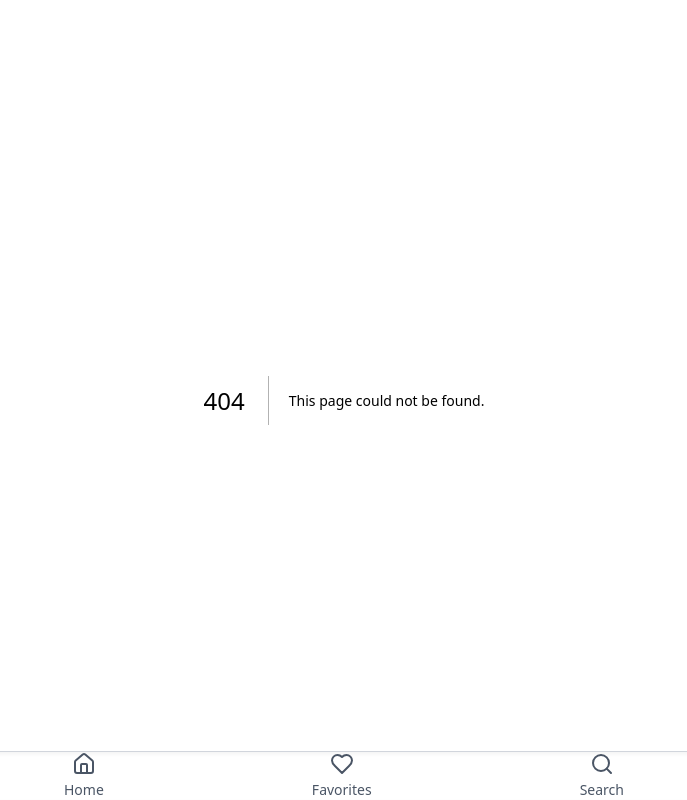
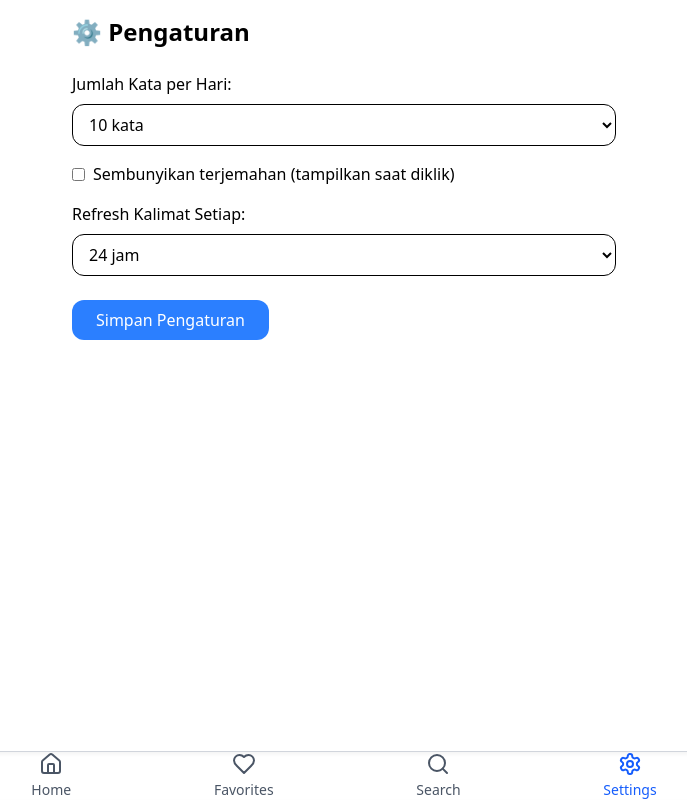
Before and after one commit to bozid95/talkbit, a Next.js app: page /settings in a window 1280 px wide. Before the commit this address had no page. Shown: the whole page, without its empty margins (296-983 px from the left). Built offline with nearby package versions, Linux system fonts and the light colour scheme.

Commit message:
add settings

```diff
--- a/src/components/BottomNavbar.tsx
+++ b/src/components/BottomNavbar.tsx
@@ -1,6 +1,6 @@
 import Link from "next/link";
 import { useRouter } from "next/router";
-import { Home, Heart, Search } from "lucide-react";
+import { Home, Heart, Search, Settings } from "lucide-react";
 
 export default function BottomNavbar() {
   const router = useRouter();
@@ -9,6 +9,7 @@ export default function BottomNavbar() {
     { href: "/", label: "Home", icon: <Home size={24} /> },
     { href: "/favorites", label: "Favorites", icon: <Heart size={24} /> },
     { href: "/search", label: "Search", icon: <Search size={24} /> },
+    { href: "/settings", label: "Settings", icon: <Settings size={24} /> },
   ];
 
   return (
--- a/src/components/WordOfTheDay.tsx
+++ b/src/components/WordOfTheDay.tsx
@@ -1,7 +1,7 @@
 import { useEffect, useState } from "react";
 import { WordEntry } from "@/types";
 import Cookies from "js-cookie";
-import { Heart, HeartOff, Volume2 } from "lucide-react"; // ikon speaker
+import { Heart, HeartOff, Volume2 } from "lucide-react";
 
 interface Props {
   initialWords: WordEntry[];
@@ -15,26 +15,80 @@ export default function WordOfTheDay({ initialWords, limit }: Props) {
     Record<string, boolean>
   >({});
 
+  const playPronunciation = (text: string) => {
+    if ("speechSynthesis" in window) {
+      const utterance = new SpeechSynthesisUtterance(text);
+      utterance.lang = "en-US";
+      speechSynthesis.speak(utterance);
+    } else {
+      alert("Text-to-speech tidak didukung di browser ini.");
+    }
+  };
+
   useEffect(() => {
-    const shuffled = [...initialWords].sort(() => Math.random() - 0.5);
-    setWords(shuffled.slice(0, limit));
+    const now = Date.now();
+    const lastRefresh = Number(Cookies.get("last_refresh") || 0);
+    const refreshHours = Number(Cookies.get("refresh_interval") || 6);
+    const hideTranslation = Cookies.get("hide_translation") === "true";
 
+    const shouldRefresh = now - lastRefresh > refreshHours * 3600000;
+
+    let selectedWords: WordEntry[] = [];
+
+    if (shouldRefresh) {
+      // Shuffle dan ambil limit kata
+      const shuffled = [...initialWords].sort(() => Math.random() - 0.5);
+      selectedWords = shuffled.slice(0, limit);
+      Cookies.set("last_refresh", String(now), { expires: 3650 });
+      Cookies.set("saved_words", JSON.stringify(selectedWords), {
+        expires: 3650,
+      });
+    } else {
+      // Ambil kata dari cookie, pastikan hanya ambil sesuai limit
+      const savedWords = Cookies.get("saved_words");
+      if (savedWords) {
+        try {
+          const parsed: WordEntry[] = JSON.parse(savedWords);
+          selectedWords = parsed.slice(0, limit);
+        } catch {
+          selectedWords = initialWords.slice(0, limit);
+        }
+      } else {
+        selectedWords = initialWords.slice(0, limit);
+      }
+    }
+
+    setWords(selectedWords);
+
+    // Load favorite dari cookie
     const favFromCookie = Cookies.get("favorites");
     if (favFromCookie) {
-      setFavorites(JSON.parse(favFromCookie));
+      try {
+        setFavorites(JSON.parse(favFromCookie));
+      } catch {
+        setFavorites([]);
+      }
     }
-    setShowTranslation({});
+
+    // Set initial show translation sesuai hide_translation
+    const initialShow: Record<string, boolean> = {};
+    selectedWords.forEach((word) => {
+      initialShow[word.English] = !hideTranslation;
+    });
+    setShowTranslation(initialShow);
   }, [initialWords, limit]);
 
   const toggleFavorite = (english: string) => {
-    let updatedFavorites: string[];
+    let updatedFavorites: string[] = [];
     if (favorites.includes(english)) {
       updatedFavorites = favorites.filter((f) => f !== english);
     } else {
       updatedFavorites = [...favorites, english];
     }
     setFavorites(updatedFavorites);
-    Cookies.set("favorites", JSON.stringify(updatedFavorites), { expires: 30 });
+    Cookies.set("favorites", JSON.stringify(updatedFavorites), {
+      expires: 3650,
+    });
   };
 
   const toggleTranslation = (english: string) => {
@@ -44,24 +98,16 @@ export default function WordOfTheDay({ initialWords, limit }: Props) {
     }));
   };
 
-  // Fungsi untuk play suara kata Inggris
-  const playPronunciation = (text: string) => {
-    if ("speechSynthesis" in window) {
-      const utterance = new SpeechSynthesisUtterance(text);
-      utterance.lang = "en-US"; // bahasa Inggris US
-      speechSynthesis.speak(utterance);
-    } else {
-      alert("Text-to-speech tidak didukung di browser ini.");
-    }
-  };
-
   return (
     <div className="bg-white shadow-lg rounded-2xl p-6 mb-8">
       <h2 className="text-2xl font-semibold mb-4">🎯 Kata/Kalimat Hari Ini</h2>
       <ul className="space-y-4">
         {words.map((w, i) => {
           const isFavorite = favorites.includes(w.English);
-          const isTranslationShown = showTranslation[w.English] || false;
+          const hideTranslation = Cookies.get("hide_translation") === "true";
+          const isTranslationShown = hideTranslation
+            ? showTranslation[w.English] || false
+            : true;
 
           return (
             <li
@@ -70,14 +116,14 @@ export default function WordOfTheDay({ initialWords, limit }: Props) {
             >
               <div
                 className="flex flex-col cursor-pointer"
-                onClick={() => toggleTranslation(w.English)}
+                onClick={() => hideTranslation && toggleTranslation(w.English)}
               >
                 <div className="flex items-center space-x-2 text-lg font-medium text-blue-600">
                   <span>{w.English}</span>
                   <button
                     type="button"
                     onClick={(e) => {
-                      e.stopPropagation(); // supaya gak trigger toggle terjemahan juga
+                      e.stopPropagation();
                       playPronunciation(w.English);
                     }}
                     aria-label={`Play pronunciation of ${w.English}`}
--- a/src/pages/index.tsx
+++ b/src/pages/index.tsx
@@ -1,7 +1,6 @@
 import Head from "next/head";
 import { useState, useEffect } from "react";
 import WordOfTheDay from "@/components/WordOfTheDay";
-import Settings from "@/components/Settings";
 import { fetchSpreadsheetData } from "@/libs/spreadsheets";
 import { WordEntry } from "@/types";
 import Cookies from "js-cookie";
@@ -33,7 +32,6 @@ export default function Home({ data }: HomeProps) {
           </h1>
 
           <section className="mb-6">
-            <Settings limit={limit} onLimitChange={setLimit} />
             <WordOfTheDay initialWords={data} limit={limit} />
           </section>
         </div>
--- /dev/null
+++ b/src/pages/settings.tsx
@@ -0,0 +1,93 @@
+// src/pages/settings.tsx
+import { useEffect, useState } from "react";
+import Cookies from "js-cookie";
+import Head from "next/head";
+import router from "next/router";
+
+export default function SettingsPage() {
+  const [limit, setLimit] = useState(10);
+  const [hideTranslation, setHideTranslation] = useState(true);
+  const [refreshInterval, setRefreshInterval] = useState(6); // jam
+
+  useEffect(() => {
+    const savedLimit = Number(Cookies.get("word_limit") || 10);
+    const savedHide = Cookies.get("hide_translation") === "true";
+    const savedInterval = Number(Cookies.get("refresh_interval") || 24);
+
+    setLimit(savedLimit);
+    setHideTranslation(savedHide);
+    setRefreshInterval(savedInterval);
+  }, []);
+
+  const saveSettings = () => {
+    Cookies.set("word_limit", String(limit), { expires: 3650 });
+    Cookies.set("hide_translation", String(hideTranslation), { expires: 3650 });
+    Cookies.set("refresh_interval", String(refreshInterval), { expires: 3650 });
+
+    alert("Pengaturan disimpan!");
+    router.push("/"); // arahkan kembali ke halaman utama
+  };
+
+  return (
+    <>
+      <Head>
+        <title>Pengaturan</title>
+      </Head>
+      <main className="max-w-xl mx-auto p-4">
+        <h1 className="text-2xl font-bold mb-6">⚙️ Pengaturan</h1>
+
+        <div className="mb-4">
+          <label className="block font-medium mb-2">
+            Jumlah Kata per Hari:
+          </label>
+          <select
+            value={limit}
+            onChange={(e) => setLimit(Number(e.target.value))}
+            className="w-full border px-3 py-2 rounded-xl"
+          >
+            {[5, 10, 15, 20].map((val) => (
+              <option key={val} value={val}>
+                {val} kata
+              </option>
+            ))}
+          </select>
+        </div>
+
+        <div className="mb-4">
+          <label className="flex items-center space-x-2">
+            <input
+              type="checkbox"
+              checked={hideTranslation}
+              onChange={(e) => setHideTranslation(e.target.checked)}
+            />
+            <span>Sembunyikan terjemahan (tampilkan saat diklik)</span>
+          </label>
+        </div>
+
+        <div className="mb-6">
+          <label className="block font-medium mb-2">
+            Refresh Kalimat Setiap:
+          </label>
+          <select
+            value={refreshInterval}
+            onChange={(e) => setRefreshInterval(Number(e.target.value))}
+            className="w-full border px-3 py-2 rounded-xl"
+          >
+            {[1, 3, 6, 12, 24].map((hour) => (
+              <option key={hour} value={hour}>
+                {hour} jam
+              </option>
+            ))}
+          </select>
+        </div>
+
+        <button
+          onClick={saveSettings}
+          className="bg-blue-500 text-white px-6 py-2 rounded-xl hover:bg-blue-600"
+        >
+          Simpan Pengaturan
+        </button>
+      </main>
+    </>
+  );
+}
```
